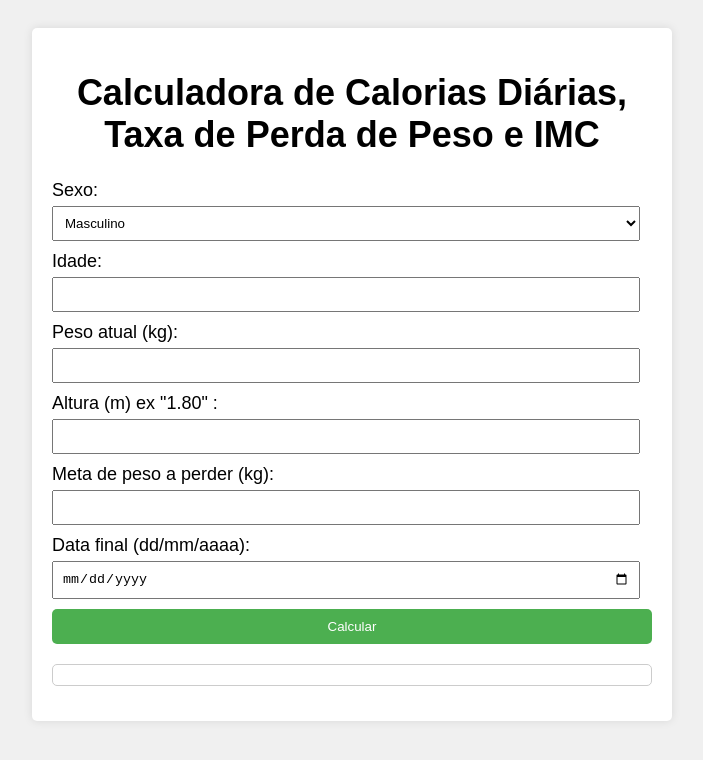
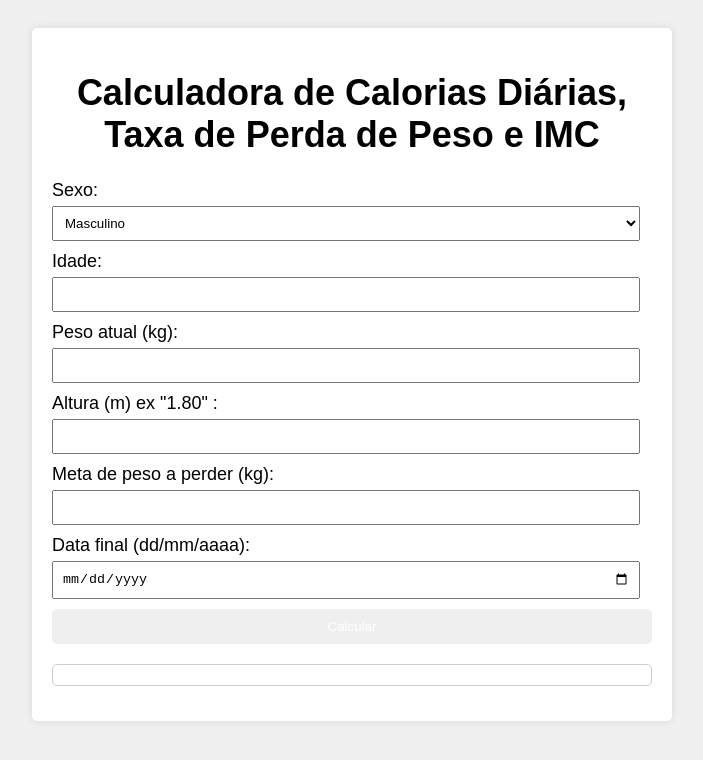
Before and after one commit to FOODCAKEGOURMET/-, a plain HTML site: page index.html in a window 1280 px wide. Shown: the whole page, without its empty margins (288-991 px from the left). Drawn offline with Linux system fonts and the light colour scheme.

Commit message:
Update index.html

```diff
--- a/index.html
+++ b/index.html
@@ -40,7 +40,7 @@
         box-sizing: border-box;
     }
     button {
-        background-color: #4CAF50;
+        background-color: YELLOW-GOLD;
         color: white;
         padding: 10px 15px;
         border: none;
```
